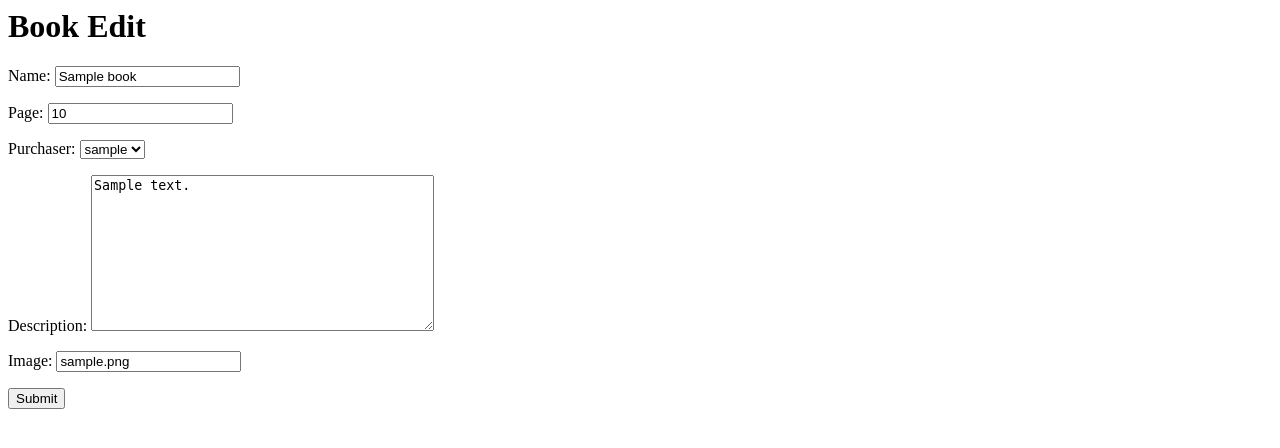
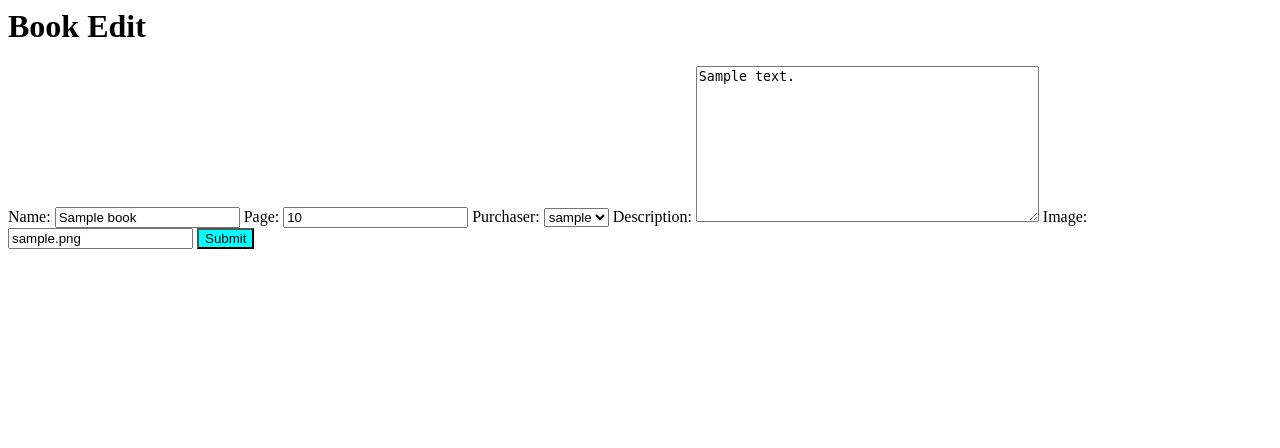
Before and after one commit to MoradAlkhatib/crud-django, a Django app: a page that uses books/views.py in a window 1280 px wide. Shown: the top 448 px of the page. Run offline with Django 4.2, Linux system fonts and the light colour scheme; tables that the repository leaves empty hold one stand-in row (values such as "Sample post").

Commit message:
some edits without any main changes

```diff
--- a/books/views.py
+++ b/books/views.py
@@ -1,7 +1,7 @@
 from django.shortcuts import render
 from django.http import HttpResponse
-from django.views.generic import ListView,DetailView
-from django.views.generic.edit import CreateView,UpdateView,DeleteView
+from django.views.generic import ListView,DetailView,UpdateView
+from django.views.generic.edit import CreateView,DeleteView
 from django.urls import reverse_lazy
 from .models import Book
 # Create your views here.
@@ -18,10 +18,11 @@ class BookCreate(CreateView):
     success_url = reverse_lazy('book_list')
 
 class BookUpdate(UpdateView):
+    template_name = 'books/book_edit_form.html'
     model = Book
     fields = "__all__"
     success_url = reverse_lazy('book_list')
 
 class BookDelete(DeleteView):
-    model =Book
+    model = Book
     success_url = reverse_lazy('book_list')
--- /dev/null
+++ b/templates/books/book_edit_form.html
@@ -0,0 +1,14 @@
+<h1>Book Edit</h1>
+<form  method="post">{% csrf_token %}
+    {{ form.as_table }}
+    <input class="submit"  type="submit" value="Submit" />
+</form>
+
+
+<style>
+.submit{
+    background-color: aqua;
+
+}
+
+</style>
--- a/templates/books/book_form.html
+++ b/templates/books/book_form.html
@@ -1,4 +1,4 @@
-<h1>Book Edit</h1>
+<h1>Create New Book</h1>
 <form method="post">{% csrf_token %}
     {{ form.as_p }}
     <input type="submit" value="Submit" />
```
Also changed, not shown: templates/books/book_detail.html (renamed from templates/books/book_details.html).
